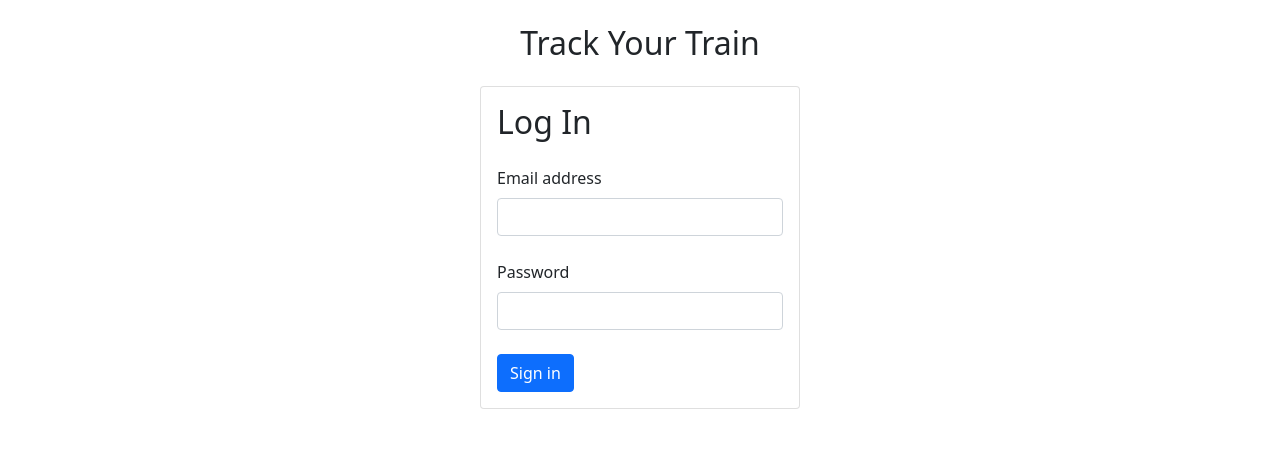
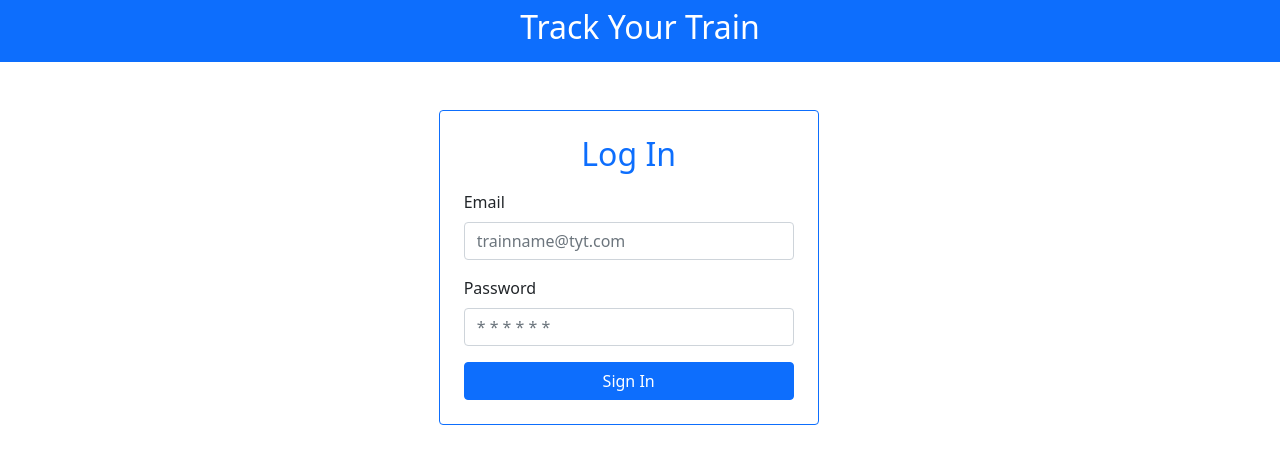
Before and after one commit to kasundularaam/track-your-train-admin, a React (Create React App) app: page / in a window 1280 px wide. Shown: the top 464 px of the page. Built offline with nearby package versions, Linux system fonts and the light colour scheme.

Commit message:
re-designed whole app

```diff
--- a/package.json
+++ b/package.json
@@ -11,6 +11,7 @@
     "jquery": "^3.6.0",
     "popper.js": "^1.16.1",
     "react": "^17.0.2",
+    "react-bootstrap": "^2.2.3",
     "react-dom": "^17.0.2",
     "react-scripts": "5.0.0",
     "web-vitals": "^2.1.4"
--- a/src/components/HomePage.js
+++ b/src/components/HomePage.js
@@ -4,6 +4,7 @@ import Bookings from "./home/Bookings";
 import AllTrains from "./home/AllTrains";
 import Dashboard from "./home/Dashboard";
 import AddTrains from "./home/AddTrains";
+import { Container, Row, Col, Nav } from "react-bootstrap";
 
 const HomePage = () => {
   const [verticalActive, setVerticalActive] = useState("dashboard-tab");
@@ -17,20 +18,25 @@ const HomePage = () => {
   };
 
   return (
-    <div className="container-fluid">
-      <h3 className="text-primary mt-3 mb-3">Track Your Train</h3>
-      <div className="row">
-        <div className="col-xs-2 col-sm-2 col-lg-2">
-          <ul
-            className="nav flex-column nav-pills"
+    <Container fluid style={{ height: "100vh" }}>
+      <Row className="bg-primary text-white" style={{ height: "10vh" }}>
+        <h3 style={{ margin: "auto" }} class="text-center">
+          Track Your Train
+        </h3>
+      </Row>
+      <Row style={{ height: "90vh" }}>
+        <Col md="auto" className="px-4 py-4 bg-dark">
+          <Nav
+            className="flex-column"
+            variant="pills"
             id="myTab"
             role="tablist"
             aria-orientation="vertical"
           >
-            <li className="nav-item">
-              <a
+            <Nav.Item className="mb-2">
+              <Nav.Link
                 className={
-                  "nav-link " +
+                  "px-5 text-white nav-link " +
                   (verticalActive === "dashboard-tab" ? "active" : null)
                 }
                 id="dashboard-tab"
@@ -42,12 +48,12 @@ const HomePage = () => {
                 aria-selected={verticalActive === "dashboard-tab"}
               >
                 Dashboard
-              </a>
-            </li>
-            <li className="nav-item ">
-              <a
+              </Nav.Link>
+            </Nav.Item>
+            <Nav.Item className="mb-2">
+              <Nav.Link
                 className={
-                  "nav-link " +
+                  "px-5 text-white nav-link " +
                   (verticalActive === "all-trains-tab" ? "active" : null)
                 }
                 id="all-trains-tab"
@@ -59,12 +65,12 @@ const HomePage = () => {
                 aria-selected={verticalActive === "all-trains-tab"}
               >
                 All Trains
-              </a>
-            </li>
-            <li className="nav-item">
-              <a
+              </Nav.Link>
+            </Nav.Item>
+            <Nav.Item className="mb-2">
+              <Nav.Link
                 className={
-                  "nav-link " +
+                  "px-5 text-white nav-link " +
                   (verticalActive === "add-trains-tab" ? "active" : null)
                 }
                 id="add-trains-tab"
@@ -76,12 +82,12 @@ const HomePage = () => {
                 aria-selected={verticalActive === "add-trains-tab"}
               >
                 Add Trains
-              </a>
-            </li>
-            <li className="nav-item">
-              <a
+              </Nav.Link>
+            </Nav.Item>
+            <Nav.Item className="mb-2">
+              <Nav.Link
                 className={
-                  "nav-link " +
+                  "px-5 text-white nav-link " +
                   (verticalActive === "bookings-tab" ? "active" : null)
                 }
                 id="bookings-tab"
@@ -93,11 +99,11 @@ const HomePage = () => {
                 aria-selected={verticalActive === "bookings-tab"}
               >
                 Bookings
-              </a>
-            </li>
-          </ul>
-        </div>
-        <div className="col-xs-10 col-sm-10 col-lg-10">
+              </Nav.Link>
+            </Nav.Item>
+          </Nav>
+        </Col>
+        <Col className="mt-4">
           <div className="tab-content">
             <div
               className={
@@ -144,9 +150,9 @@ const HomePage = () => {
               <Bookings />
             </div>
           </div>
-        </div>
-      </div>
-    </div>
+        </Col>
+      </Row>
+    </Container>
   );
 };
 
--- a/src/components/LoginPage.js
+++ b/src/components/LoginPage.js
@@ -1,4 +1,13 @@
 import React, { useState } from "react";
+import {
+  Button,
+  Container,
+  Alert,
+  Form,
+  Card,
+  Row,
+  Col,
+} from "react-bootstrap";
 
 const LoginPage = (params) => {
   const adminEmail = "admin@tyt.com";
@@ -6,83 +15,92 @@ const LoginPage = (params) => {
 
   const [failed, setFailed] = useState(false);
   const [succeed, setSucceed] = useState(false);
+  const [loading, setLoading] = useState(false);
 
   const [email, setEmail] = useState("");
   const [password, setPassword] = useState("");
 
   const login = () => {
+    setLoading(true);
+    setTimeout(() => {
       if (email === adminEmail && password === adminPassword) {
+        setLoading(false);
         setFailed(false);
         setSucceed(true);
         params.setLoggedIn(true);
       } else {
+        setLoading(false);
         setSucceed(false);
         setFailed(true);
         params.setLoggedIn(false);
       }
+    }, 1000);
   };
 
   return (
-    <div>
-      <div className="text-center mt-4 mb-4">
+    <Container fluid>
+      <Row className="py-2 bg-primary text-white text-center">
         <h2>Track Your Train</h2>
-      </div>
-      <div className="card p-3 w-25 m-auto">
-        <h2 className=" mb-4">Log In</h2>
-        <form>
-          <div className="form-outline mb-4">
-            <label className="form-label" htmlFor="form2Example1">
-              Email address
-            </label>
-            <input
+      </Row>
+
+      <Row className="mt-5">
+        <Col></Col>
+        <Col>
+          <Card border="primary" className="p-4" style={{ width: "380px" }}>
+            <Card.Title className="text-primary text-center">
+              <h2>Log In</h2>
+            </Card.Title>
+            <Form>
+              <Form.Group className="mb-3">
+                <Form.Label>Email</Form.Label>
+                <Form.Control
                   type="email"
-              id="form2Example1"
-              className="form-control"
+                  placeholder="trainname@tyt.com"
                   onChange={(e) => setEmail(e.target.value)}
-            />
-          </div>
+                  value={email}
+                ></Form.Control>
+              </Form.Group>
 
-          <label className="form-label" htmlFor="form2Example2">
-            Password
-          </label>
-
-          <div className="form-outline mb-4">
-            <input
+              <Form.Group className="mb-3">
+                <Form.Label>Password</Form.Label>
+                <Form.Control
                   type="password"
-              id="form2Example2"
-              className="form-control"
+                  placeholder="* * * * * *"
                   onChange={(e) => setPassword(e.target.value)}
-            />
-          </div>
-
-          <button
-            type="button"
-            className="btn btn-primary"
-            onClick={() => login()}
+                  value={password}
+                ></Form.Control>
+              </Form.Group>
+            </Form>
+            <Button
+              variant="primary"
+              disabled={loading}
+              onClick={!loading ? login : null}
             >
-            Sign in
-          </button>
-        </form>
+              {loading ? "Loading..." : "Sign In"}
+            </Button>
             {failed ? <FailedMessage /> : null}
             {succeed ? <SucceedMessage /> : null}
-      </div>
-    </div>
+          </Card>
+        </Col>
+        <Col></Col>
+      </Row>
+    </Container>
   );
 };
 
 const FailedMessage = () => {
   return (
-    <div className="alert alert-danger mt-4">
+    <Alert variant="danger">
       <strong>Failed!</strong> Wrong credentials!
-    </div>
+    </Alert>
   );
 };
 
 const SucceedMessage = () => {
   return (
-    <div className="alert alert-success mt-4">
+    <Alert variant="success">
       <strong>Succeed!</strong> Login Succeed!
-    </div>
+    </Alert>
   );
 };
 
--- a/src/components/home/AddTrains.js
+++ b/src/components/home/AddTrains.js
@@ -2,6 +2,8 @@ import React, { useState } from "react";
 import { getAuth, createUserWithEmailAndPassword } from "firebase/auth";
 import { getFirestore, doc, setDoc } from "firebase/firestore/lite";
 import { app } from "../../App";
+
+import { Button, Alert, Container, Col, Form, Row } from "react-bootstrap";
 
 const AddTrains = () => {
   const [trainName, setTrainName] = useState("");
@@ -72,96 +74,87 @@ const AddTrains = () => {
       });
   };
   return (
-    <div>
-      <h2 className="mb-4">Add Trains</h2>
-      <div className="w-25">
-        <form>
-          <div className="form-outline mb-4 ">
-            <label className="form-label" htmlFor="form2Example1">
-              Train Name
-            </label>
-            <input
+    <Container>
+      <h2>Add Trains</h2>
+
+      <Col>
+        <Form className="px-4 py-4">
+          <Row>
+            <Col></Col>
+            <Col>
+              <Row>
+                {failed ? <FailedMessage /> : null}
+                {succeed ? <SucceedMessage /> : null}
+              </Row>
+              <Form.Group className="mb-3">
+                <Form.Label>Train Name</Form.Label>
+                <Form.Control
                   type="name"
-              id="inputname"
-              className="form-control"
+                  placeholder="Udarata Manike"
                   onChange={(e) => setTrainName(e.target.value)}
                   value={trainName}
-            />
-          </div>
-          <div className="form-outline mb-4 ">
-            <label className="form-label" htmlFor="form2Example1">
-              Train Id
-            </label>
-            <input
+                ></Form.Control>
+              </Form.Group>
+              <Form.Group className="mb-3">
+                <Form.Label>Train Id</Form.Label>
+                <Form.Control
                   type="number"
-              id="inputid"
-              className="form-control"
+                  placeholder="8766"
                   onChange={(e) => setTrainId(e.target.value)}
                   value={trainId}
-            />
-          </div>
-          <div className="form-outline mb-4 ">
-            <label className="form-label" htmlFor="form2Example1">
-              Email address
-            </label>
-            <input
-              // type="email"
-              id="field3"
-              autocomplete="do-not-autofill"
-              className="form-control"
+                ></Form.Control>
+              </Form.Group>
+              <Form.Group className="mb-3">
+                <Form.Label>Email</Form.Label>
+                <Form.Control
+                  type="email"
+                  placeholder="trainname@tyt.com"
                   onChange={(e) => setEmail(e.target.value)}
                   value={email}
-            />
-          </div>
-
-          <div className="form-outline mb-4">
-            <label className="form-label" htmlFor="form2Example2">
-              Password
-            </label>
-            <input
-              // type="password"
-              autocomplete="do-not-autofill"
-              id="field4"
-              className="form-control"
+                ></Form.Control>
+              </Form.Group>
+              <Form.Group className="mb-3">
+                <Form.Label>Password</Form.Label>
+                <Form.Control
+                  type="password"
+                  placeholder="* * * * * *"
                   onChange={(e) => setPassword(e.target.value)}
                   value={password}
-            />
-          </div>
+                ></Form.Control>
+              </Form.Group>
+            </Col>
 
-          {loading ? (
-            <div className="spinner-grow" role="status">
-              <span className="sr-only"></span>
-            </div>
-          ) : (
-            <button
-              type="button"
-              className="btn btn-primary"
-              onClick={() => addTrain()}
+            <Col></Col>
+          </Row>
+
+          <Col align="center">
+            <Button
+              variant="primary"
+              disabled={loading}
+              onClick={!loading ? addTrain : null}
             >
-              Add Train
-            </button>
-          )}
-        </form>
-      </div>
-      {failed ? <FailedMessage /> : null}
-      {succeed ? <SucceedMessage /> : null}
-    </div>
+              {loading ? "Loading..." : "Add Train"}
+            </Button>
+          </Col>
+        </Form>
+      </Col>
+    </Container>
   );
 };
 
 const FailedMessage = () => {
   return (
-    <div className="alert alert-danger mt-4">
+    <Alert variant="danger">
       <strong>Failed!</strong> An error occurred!
-    </div>
+    </Alert>
   );
 };
 
 const SucceedMessage = () => {
   return (
-    <div className="alert alert-success mt-4">
+    <Alert variant="success">
       <strong>Succeed!</strong> Train added!
-    </div>
+    </Alert>
   );
 };
 
--- a/src/components/home/AllTrains.js
+++ b/src/components/home/AllTrains.js
@@ -1,6 +1,7 @@
 import React, { useState, useEffect } from "react";
 import { getFirestore, collection, getDocs } from "firebase/firestore";
 import { app } from "../../App";
+import { Button, Container, Row, Col, Table } from "react-bootstrap";
 
 const AllTrains = () => {
   const [trains, setTrains] = useState([]);
@@ -31,24 +32,23 @@ const AllTrains = () => {
   }, []);
 
   return (
-    <div>
-      <div className="row">
+    <Container>
+      <Col>
+        <Row>
+          <Col>
             <h2 className="col">All Trains</h2>
-        {loading ? (
-          <div className="spinner-grow" role="status">
-            <span className="sr-only"></span>
-          </div>
-        ) : (
-          <button
-            className="btn btn-primary col-md-auto"
-            onClick={() => loadTrains()}
+          </Col>
+          <Col md="auto">
+            <Button
+              variant="primary"
+              disabled={loading}
+              onClick={!loading ? loadTrains : null}
             >
-            Refresh
-          </button>
-        )}
-        <div className="col-1"></div>
-      </div>
-      <table className="table mt-4">
+              {loading ? "Loading..." : "Refresh"}
+            </Button>
+          </Col>
+        </Row>
+        <Table hover>
           <thead>
             <tr>
               <th>Train Name</th>
@@ -65,8 +65,9 @@ const AllTrains = () => {
               </tr>
             ))}
           </tbody>
-      </table>
-    </div>
+        </Table>
+      </Col>
+    </Container>
   );
 };
 
--- a/src/components/home/Bookings.js
+++ b/src/components/home/Bookings.js
@@ -1,6 +1,7 @@
 import React, { useState, useEffect } from "react";
 import { getFirestore, collection, getDocs } from "firebase/firestore";
 import { app } from "../../App";
+import { Button, Container, Row, Col, Table } from "react-bootstrap";
 
 const Bookings = () => {
   const [bookings, setBookings] = useState([]);
@@ -25,24 +26,23 @@ const Bookings = () => {
   };
 
   return (
-    <div>
-      <div className="row">
-        <h2 className="col">All Trains</h2>
-        <div className="col-md-auto">
-          {loading ? (
-            <div className="spinner-grow" role="status">
-              <span className="sr-only"></span>
-            </div>
-          ) : (
-            <button className="btn btn-primary " onClick={() => loadBookings()}>
-              Refresh
-            </button>
-          )}
-        </div>
-
-        <div className="col-1"></div>
-      </div>
-      <table className="table mt-4">
+    <Container fluid>
+      <Col>
+        <Row>
+          <Col>
+            <h2>Bookings</h2>
+          </Col>
+          <Col md="auto">
+            <Button
+              variant="primary"
+              disabled={loading}
+              onClick={!loading ? loadBookings : null}
+            >
+              {loading ? "Loading..." : "Refresh"}
+            </Button>
+          </Col>
+        </Row>
+        <Table hover>
           <thead>
             <tr>
               <th>Train No</th>
@@ -65,8 +65,9 @@ const Bookings = () => {
               </tr>
             ))}
           </tbody>
-      </table>
-    </div>
+        </Table>
+      </Col>
+    </Container>
   );
 };
 
--- a/src/components/home/Dashboard.js
+++ b/src/components/home/Dashboard.js
@@ -1,8 +1,10 @@
+import { Button, Container, Row, Col, Table } from "react-bootstrap";
+
 const Dashboard = () => {
   return (
-    <div>
+    <Container>
       <h2 className="mb-4">Dashboard</h2>
-    </div>
+    </Container>
   );
 };
 
--- a/src/index.js
+++ b/src/index.js
@@ -4,9 +4,7 @@ import "./index.css";
 import { App } from "./App";
 import reportWebVitals from "./reportWebVitals";
 import "jquery";
-import "popper.js/dist/umd/popper";
-import "bootstrap/dist/js/bootstrap";
-import "bootstrap/dist/css/bootstrap.css";
+import "bootstrap/dist/css/bootstrap.min.css";
 
 ReactDOM.render(
   <React.StrictMode>
```
Also changed, not shown: 1 other file (tests, documents, lock files or other folders). Lines whose indentation alone changed are shown as unchanged.
